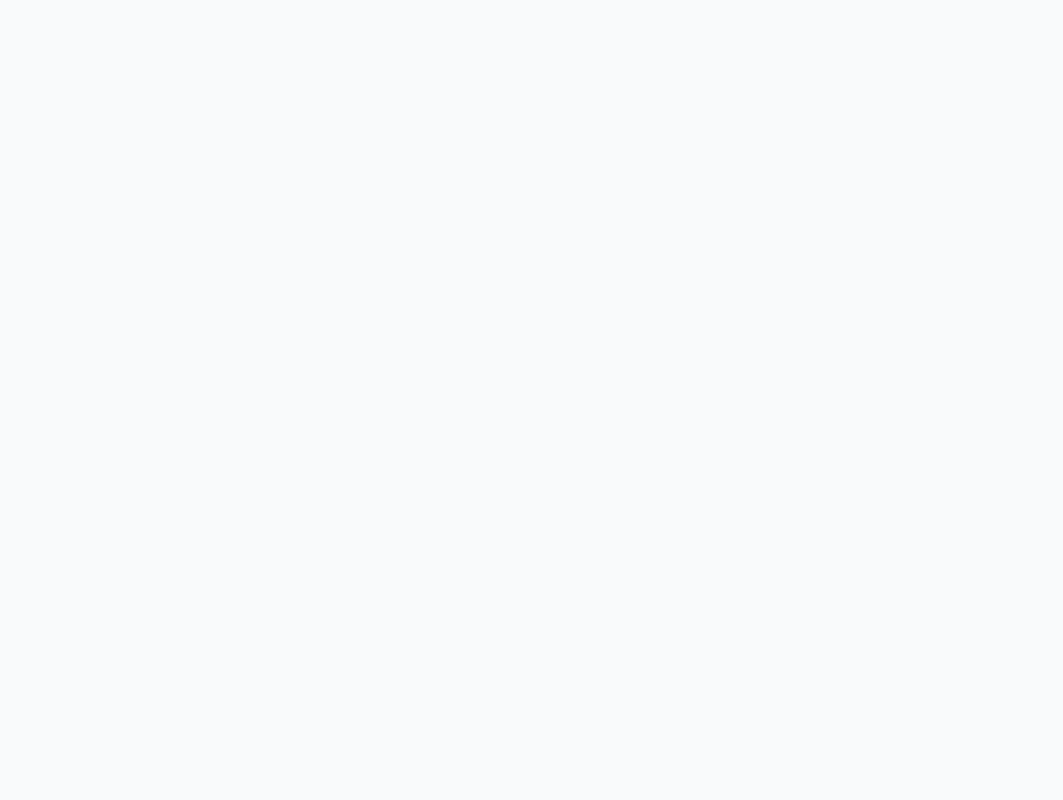
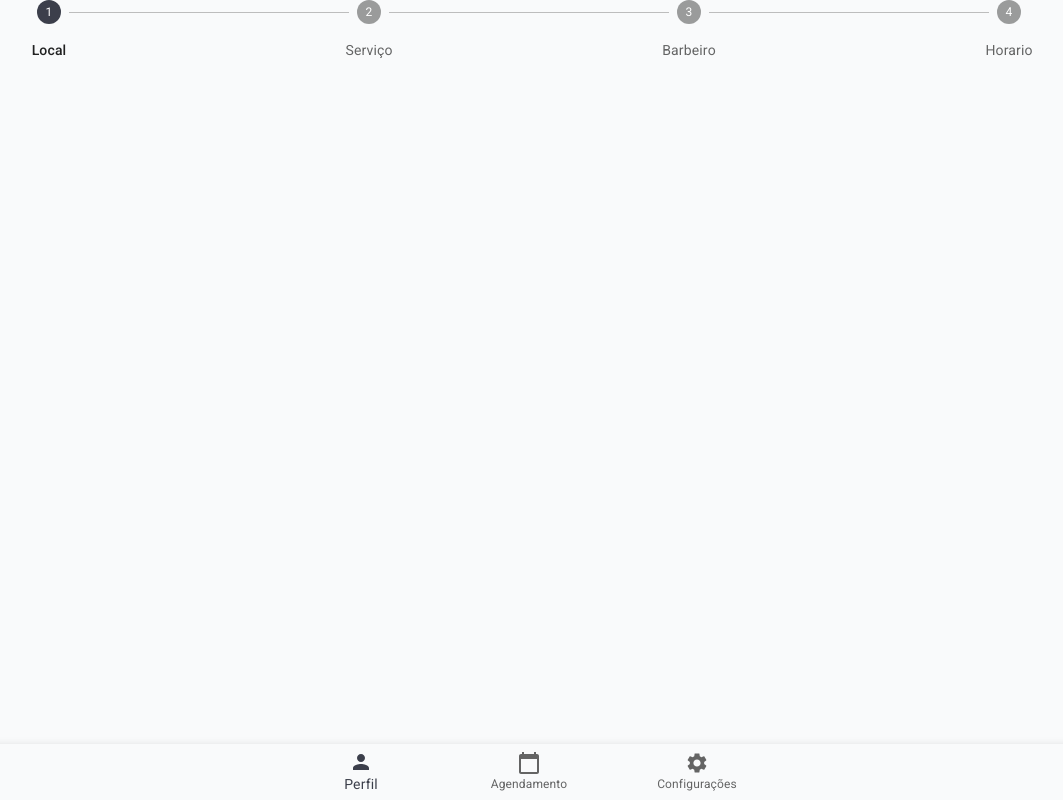
Before and after one commit to 21lucasmessias/bs_front, a React (Vite) app: page / in a window 1280 px wide. Before the commit this address had no page. Shown: the whole page, without its empty margins (111-1174 px from the left). Built offline with nearby package versions, Linux system fonts and the light colour scheme.

Commit message:
refactor: main routes

```diff
--- a/src/App.tsx
+++ b/src/App.tsx
@@ -2,23 +2,23 @@ import { Routes, Route, useLocation, Navigate } from 'react-router-dom';
 import CssBaseline from '@mui/material/CssBaseline';
 
 import Box from '@mui/material/Box';
-import ClientPage from './pages/Client';
 
 import { useAuth } from './contexts/AuthContext';
 
 import { CircularProgress } from '@mui/material';
+import { Main } from './pages/Main';
 
 export function App() {
     return (
         <Box width={'100vw'} height={'100vh'}>
             <CssBaseline />
             <Routes>
-                {/*<Route path="/" element={<LoginPage />} />*/}
+                <Route path="/" element={<Main />} />
                 <Route
                     path="/home"
                     element={
                         <RequireAuth>
-                            <ClientPage />
+                            <Main />
                         </RequireAuth>
                     }
                 />
--- /dev/null
+++ b/src/MainRoutes.tsx
@@ -0,0 +1,23 @@
+import { Scheduler } from './pages/Scheduler';
+
+export type Routes = 'Perfil' | 'Agendamento' | 'Configurações';
+
+export type RouteParams = {
+    nextStep: () => void;
+    backStep: () => void;
+};
+
+export const routes = {
+    Perfil: {
+        name: 'Perfil',
+        Component: (params: RouteParams) => <></>,
+    },
+    Agendamento: {
+        name: 'Agendamento',
+        Component: (params: RouteParams) => <Scheduler {...params} />,
+    },
+    Configurações: {
+        name: 'Configurações',
+        Component: (params: RouteParams) => <></>,
+    },
+};
--- a/src/pages/Client.tsx
+++ /dev/null
@@ -1,46 +0,0 @@
-import * as React from 'react';
-import Box from '@mui/material/Box';
-import BottomNavigation from '@mui/material/BottomNavigation';
-import BottomNavigationAction from '@mui/material/BottomNavigationAction';
-import Stepper from '@mui/material/Stepper';
-import Step from '@mui/material/Step';
-import StepLabel from '@mui/material/StepLabel';
-import Paper from '@mui/material/Paper';
-
-import Person from '@mui/icons-material/Person';
-import Settings from '@mui/icons-material/Settings';
-import CalendarToday from '@mui/icons-material/CalendarToday';
-
-const steps = ['Local', 'Serviço', 'Barbeiro', 'Horario'];
-
-export default function ClientPage() {
-    const [value, setValue] = React.useState(0);
-    const ref = React.useRef<HTMLDivElement>(null);
-
-    return (
-        <Box sx={{ pb: 7 }} ref={ref}>
-            <Box sx={{ width: '100%' }}>
-                <Stepper activeStep={0} alternativeLabel>
-                    {steps.map((label) => (
-                        <Step key={label}>
-                            <StepLabel>{label}</StepLabel>
-                        </Step>
-                    ))}
-                </Stepper>
-            </Box>
-            <Paper sx={{ position: 'fixed', bottom: 0, left: 0, right: 0 }} elevation={3}>
-                <BottomNavigation
-                    showLabels
-                    value={value}
-                    onChange={(event, newValue) => {
-                        setValue(newValue);
-                    }}
-                >
-                    <BottomNavigationAction label="Perfil" icon={<Person />} />
-                    <BottomNavigationAction label="Agendamento" icon={<CalendarToday />} />
-                    <BottomNavigationAction label="Configurações" icon={<Settings />} />
-                </BottomNavigation>
-            </Paper>
-        </Box>
-    );
-}
--- /dev/null
+++ b/src/pages/Main.tsx
@@ -0,0 +1,69 @@
+import { useMemo, useState } from 'react';
+import BottomNavigation from '@mui/material/BottomNavigation';
+import BottomNavigationAction from '@mui/material/BottomNavigationAction';
+import Stepper from '@mui/material/Stepper';
+import Step from '@mui/material/Step';
+import StepLabel from '@mui/material/StepLabel';
+import Box from '@mui/material/Box';
+import Paper from '@mui/material/Paper';
+
+import CssBaseline from '@mui/material/CssBaseline';
+
+import Person from '@mui/icons-material/Person';
+import Settings from '@mui/icons-material/Settings';
+import CalendarToday from '@mui/icons-material/CalendarToday';
+import { Routes, routes } from '../MainRoutes';
+
+const steps = ['Local', 'Serviço', 'Barbeiro', 'Horario'];
+
+export function Main() {
+    const [actualPage, setActualPage] = useState<Routes>('Perfil');
+
+    const page = useMemo(() => {
+        return routes[actualPage];
+    }, [actualPage]);
+
+    const [actualStep, setActualStep] = useState(0);
+
+    const nextStep = () => {
+        setActualStep(actualStep < steps.length ? actualStep + 1 : actualStep);
+    };
+
+    const backStep = () => {
+        setActualStep(actualStep > 0 ? actualStep - 1 : 0);
+    };
+
+    return (
+        <Box>
+            <CssBaseline />
+
+            <Box sx={{ width: '100%' }}>
+                <Stepper activeStep={actualStep} alternativeLabel>
+                    {steps.map((label) => (
+                        <Step key={label}>
+                            <StepLabel>{label}</StepLabel>
+                        </Step>
+                    ))}
+                </Stepper>
+            </Box>
+
+            <Box flex={1} width={'100%'}>
+                {<page.Component nextStep={nextStep} backStep={backStep} />}
+            </Box>
+
+            <Paper sx={{ position: 'fixed', bottom: 0, left: 0, right: 0 }} elevation={3}>
+                <BottomNavigation
+                    showLabels
+                    value={actualPage}
+                    onChange={(event, page) => {
+                        setActualPage(page);
+                    }}
+                >
+                    <BottomNavigationAction label="Perfil" icon={<Person />} value="Perfil" />
+                    <BottomNavigationAction label="Agendamento" icon={<CalendarToday />} value="Agendamento" />
+                    <BottomNavigationAction label="Configurações" icon={<Settings />} value="Configurações" />
+                </BottomNavigation>
+            </Paper>
+        </Box>
+    );
+}
--- /dev/null
+++ b/src/pages/Scheduler.tsx
@@ -0,0 +1,6 @@
+import Box from '@mui/material/Box';
+import { RouteParams } from '../MainRoutes';
+
+export const Scheduler: (params: RouteParams) => JSX.Element = ({ backStep, nextStep }) => {
+    return <Box>Hello Scheduler</Box>;
+};
```
